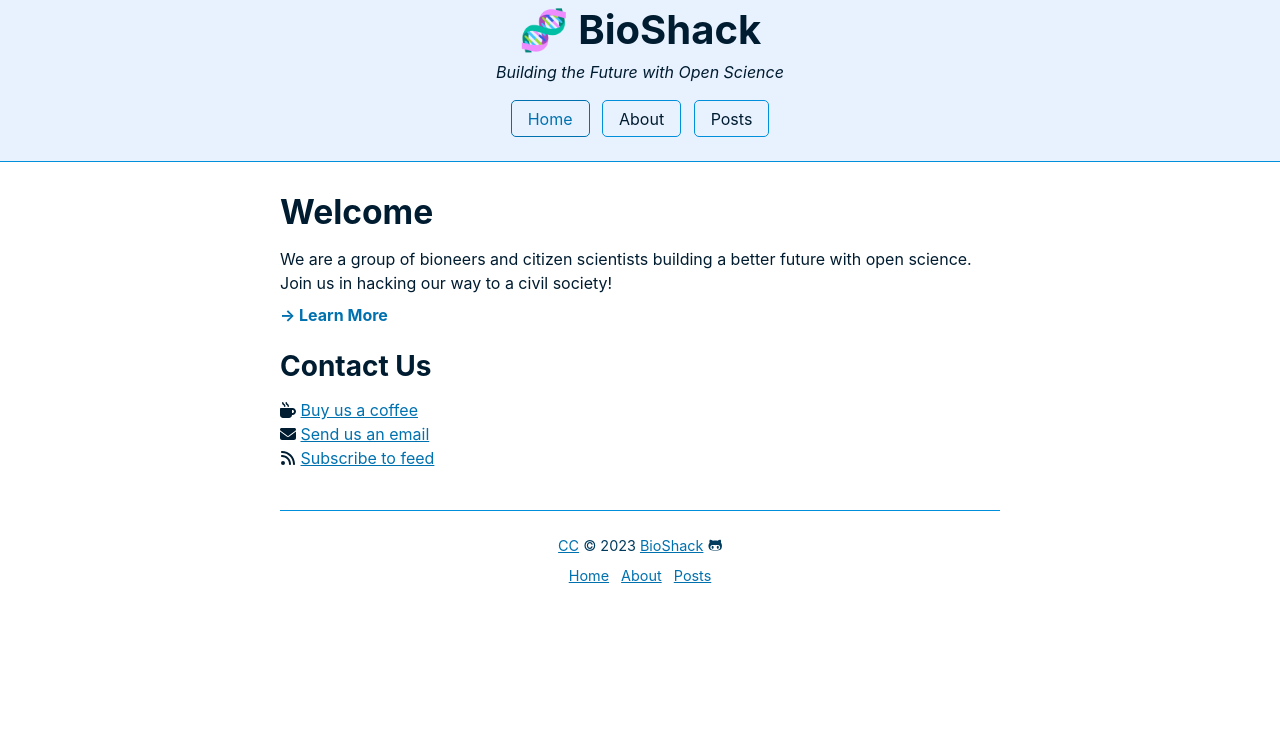
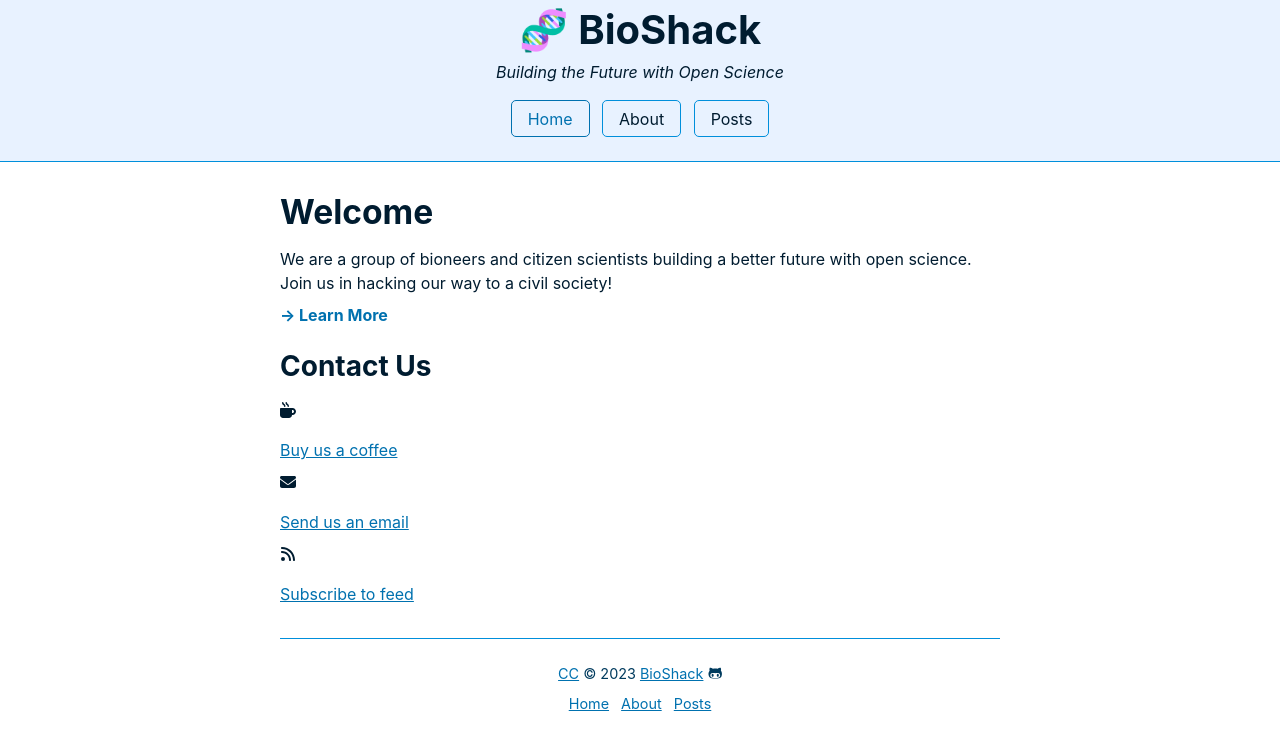
Before and after one commit to megdna/pond, a Jekyll site: the page built from pages/home.md, in a window 1280 px wide. Shown: the top 750 px of the page. Built offline with Jekyll 4.4.1, drawn with Linux system fonts in a browser that asks for light colours; comment, search, counter and statistics services are not loaded.

Commit message:
Update home.md

```diff
--- a/pages/home.md
+++ b/pages/home.md
@@ -9,15 +9,11 @@ We are a group of bioneers and citizen scientists building a better future with
 
 ### Contact Us
 
-<dl><dt>
 <svg class="icon" viewBox="0 0 512 512"><path d="M88 0C74.7 0 64 10.7 64 24c0 38.9 23.4 59.4 39.1 73.1l1.1 1C120.5 112.3 128 119.9 128 136c0 13.3 10.7 24 24 24s24-10.7 24-24c0-38.9-23.4-59.4-39.1-73.1l-1.1-1C119.5 47.7 112 40.1 112 24c0-13.3-10.7-24-24-24zM32 192c-17.7 0-32 14.3-32 32V416c0 53 43 96 96 96H288c53 0 96-43 96-96h16c61.9 0 112-50.1 112-112s-50.1-112-112-112H352 32zm352 64h16c26.5 0 48 21.5 48 48s-21.5 48-48 48H384V256zM224 24c0-13.3-10.7-24-24-24s-24 10.7-24 24c0 38.9 23.4 59.4 39.1 73.1l1.1 1C232.5 112.3 240 119.9 240 136c0 13.3 10.7 24 24 24s24-10.7 24-24c0-38.9-23.4-59.4-39.1-73.1l-1.1-1C231.5 47.7 224 40.1 224 24z"/></svg>
 <a href="https://ko-fi.com/bioshack" target="_blank">Buy us a coffee</a>
-</dt>
-<dt>
+
 <svg class="icon" viewBox="0 0 512 512"><path d="M48 64C21.5 64 0 85.5 0 112c0 15.1 7.1 29.3 19.2 38.4L236.8 313.6c11.4 8.5 27 8.5 38.4 0L492.8 150.4c12.1-9.1 19.2-23.3 19.2-38.4c0-26.5-21.5-48-48-48H48zM0 176V384c0 35.3 28.7 64 64 64H448c35.3 0 64-28.7 64-64V176L294.4 339.2c-22.8 17.1-54 17.1-76.8 0L0 176z"/></svg>
 <a href="mailto:bio@d8a.org" target="_blank">Send us an email</a>
-</dt>
-<dt>
+
 <svg class="icon" viewBox="0 0 448 512"><path d="M0 64C0 46.3 14.3 32 32 32c229.8 0 416 186.2 416 416c0 17.7-14.3 32-32 32s-32-14.3-32-32C384 253.6 226.4 96 32 96C14.3 96 0 81.7 0 64zM0 416a64 64 0 1 1 128 0A64 64 0 1 1 0 416zM32 160c159.1 0 288 128.9 288 288c0 17.7-14.3 32-32 32s-32-14.3-32-32c0-123.7-100.3-224-224-224c-17.7 0-32-14.3-32-32s14.3-32 32-32z"/></svg>
 <a href="{{ site.baseurl }}/feed" target="_blank">Subscribe to feed</a>
-</dt></dl>
```
